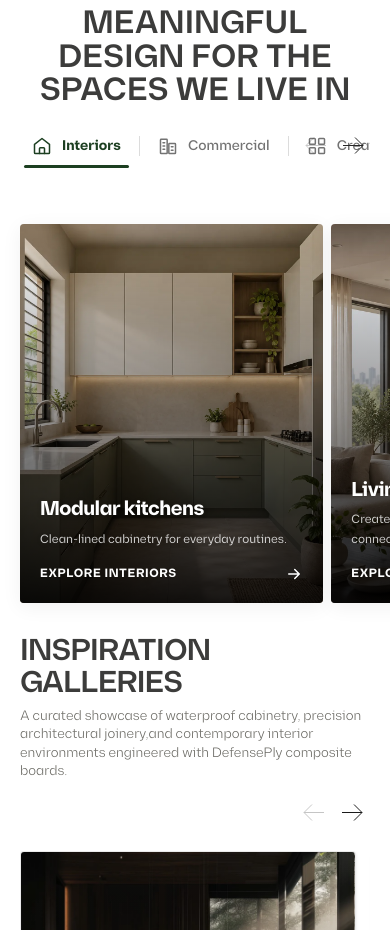
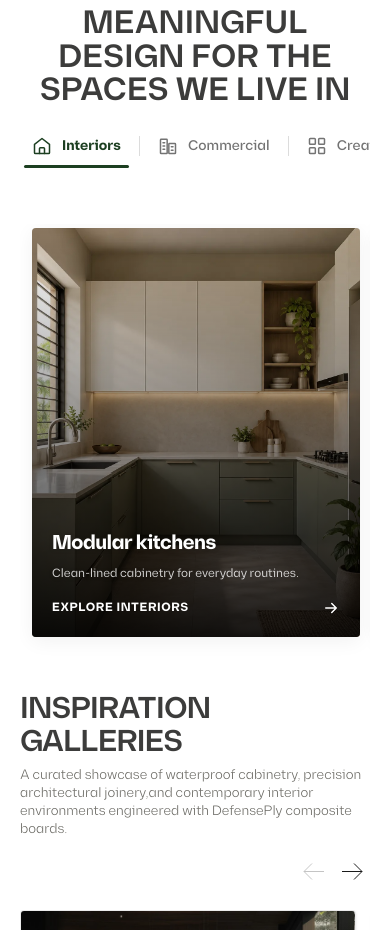
Before and after one commit to ckwebdevelopmentteam/defenseply, a Next.js app: page / in a window 390 px wide. Shown: the part 5180-6110 px from the top of the page. Built offline with nearby package versions, Linux system fonts and the light colour scheme; grey boxes are pictures that could not be loaded; a web font is replaced by a local one.

Commit message:
fix some errors in ui

```diff
--- a/src/components/application/ApplicationTabs.tsx
+++ b/src/components/application/ApplicationTabs.tsx
@@ -171,7 +171,7 @@ export function ApplicationTabs({ categories }: { categories: Application[] }) {
           <div className="relative mb-6 flex items-center justify-center">
             {/* Centered Tabs */}
             <div
-              className="thin-scrollbar flex items-center overflow-x-auto max-w-full px-1 py-1"
+              className="thin-scrollbar flex max-w-full items-center overflow-x-auto scroll-smooth px-1 py-1 touch-pan-x"
               role="tablist"
               aria-label="Application categories"
             >
@@ -258,7 +258,7 @@ export function ApplicationTabs({ categories }: { categories: Application[] }) {
             </div>
 
             {/* Right: Products-style Simple Arrow Navigation */}
-            <div className="absolute right-0 flex shrink-0 items-center gap-2 pl-3">
+            <div className="absolute right-0 flex shrink-0 items-center gap-2 pl-3 max-phone:hidden">
               <Arrow
                 direction="left"
                 aria-label="Previous applications"
@@ -282,7 +282,7 @@ export function ApplicationTabs({ categories }: { categories: Application[] }) {
             id="applications-panel"
             aria-labelledby={`applications-tab-${active.slug}`}
             tabIndex={0}
-            className="relative w-full"
+            className="relative hidden w-full phone:block"
           >
             {slider}
           </div>
@@ -296,6 +296,23 @@ export function ApplicationTabs({ categories }: { categories: Application[] }) {
           />
         ))}
       </Carousel>
+
+      {/* Use the same native snap scrolling as the gallery on phones. */}
+      <div
+        role="tabpanel"
+        aria-labelledby={`applications-tab-${active.slug}`}
+        tabIndex={0}
+        className="flex gap-3.5 overflow-x-auto snap-x snap-mandatory px-5 pb-6 pt-1 scroll-smooth thin-scrollbar phone:hidden"
+      >
+        {active.gallery.map((image) => (
+          <div
+            key={image.id}
+            className="w-[84vw] max-w-[340px] shrink-0 snap-center"
+          >
+            <ApplicationCard category={active} image={image} />
+          </div>
+        ))}
+      </div>
     </div>
   );
 }
--- a/src/components/layout/Header.tsx
+++ b/src/components/layout/Header.tsx
@@ -84,7 +84,7 @@ export function Header({ solid: forceSolid }: { solid?: boolean } = {}) {
             <Link
               href="/contact-us"
               className={cn(
-                "group/btn inline-flex items-center gap-2.5 rounded-full px-5 py-2 lg:px-6 lg:py-2.5 text-[13px] lg:text-[13.5px] font-medium shadow-sm transition-all duration-200 hover:scale-[1.02] active:scale-[0.98]",
+                "group/btn inline-flex items-center gap-2.5 rounded-[4px] px-5 py-2 lg:px-6 lg:py-2.5 text-[13px] lg:text-[13.5px] font-medium shadow-sm transition-all duration-200 hover:scale-[1.02] active:scale-[0.98]",
                 isDarkHero
                   ? "bg-white text-[#173326] hover:bg-white/90 hover:shadow-md"
                   : "bg-[#173326] text-white hover:bg-[#0f241a] hover:shadow-md",
```
